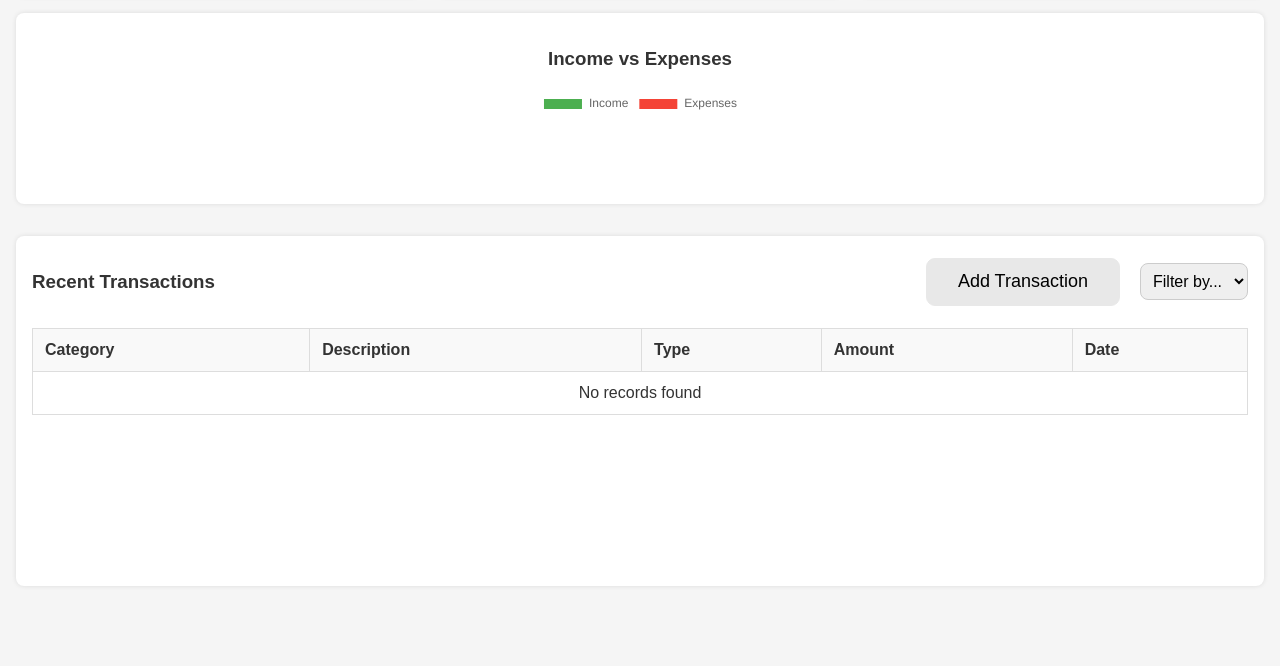
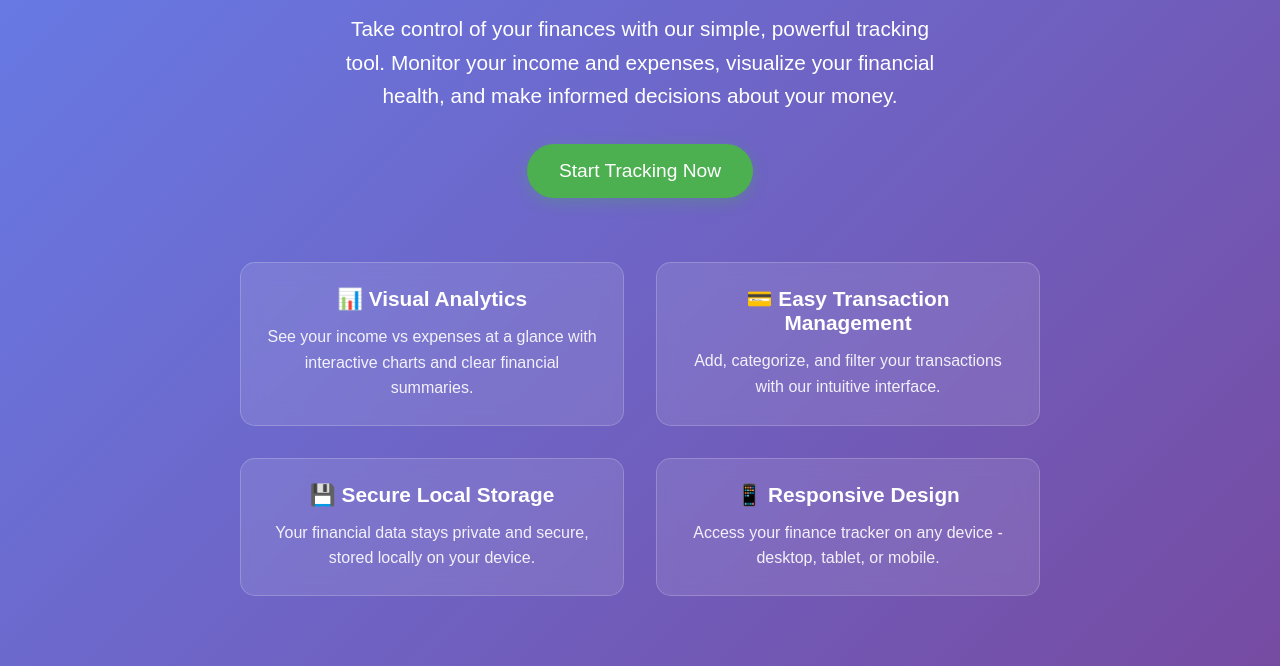
Before and after one commit to Tahir-khan007/MSP2, a website: page index.html in a window 1280 px wide. Shown: the part 198-864 px from the top of the page. Before the commit the page ends 800 px from the top, so only its background shows below. Drawn offline with nearby package versions, Linux system fonts and the light colour scheme.

Commit message:
final improvements

```diff
--- /dev/null
+++ b/finance.css
@@ -0,0 +1,152 @@
+body {
+  font-family: Arial, sans-serif;
+  margin: 0;
+  padding: 0;
+  background-color: #f5f5f5;
+  color: #333;
+  height: 100vh;
+  display: flex;
+  flex-direction: column;
+}
+
+header {
+  padding: 1rem;
+  background: white;
+  text-align: center;
+  font-size: 1.5rem;
+  font-weight: bold;
+  border-bottom: 1px solid #ddd;
+}
+
+.stats {
+  display: flex;
+  flex-wrap: wrap;
+  justify-content: space-around;
+  margin: 1rem;
+  gap: 1rem;
+}
+
+.stat-card,
+.chart-section {
+  background: white;
+  padding: 1rem;
+  border-radius: 8px;
+  box-shadow: 0 0 5px rgba(0, 0, 0, 0.1);
+  flex: 1 1 22%;
+  min-width: 200px;
+  text-align: center;
+}
+
+.transactions {
+  background: white;
+  margin: 1rem;
+  padding: 1rem;
+  border-radius: 8px;
+  box-shadow: 0 0 5px rgba(0, 0, 0, 0.1);
+  flex-grow: 1;
+  display: flex;
+  flex-direction: column;
+}
+
+#chart {
+  max-height: 100px;  /* smaller height */
+  width: 100% !important;
+  height: 100px !important;
+  display: block;
+  margin: 0 auto;  /* center horizontally */
+}
+
+.transactions-header {
+  display: flex;
+  justify-content: space-between;
+  align-items: center;
+  margin-bottom: 1rem;
+  flex-wrap: wrap;
+}
+
+.transactions-header button {
+  padding: 0.7em 1.7em;
+  font-size: 18px;
+  border-radius: 0.5em;
+  background: #e8e8e8;
+  cursor: pointer;
+  border: 1px solid #e8e8e8;
+}
+
+.transactions-header select {
+  padding: 0.5em;
+  font-size: 16px;
+  border-radius: 0.5em;
+  border: 1px solid #ccc;
+  margin-left: 1rem;
+}
+
+.table-container {
+  overflow-y: auto;
+  flex-grow: 1;
+}
+
+table {
+  width: 100%;
+  border-collapse: collapse;
+  min-width: 600px;
+}
+
+th,
+td {
+  padding: 0.75rem;
+  border: 1px solid #ddd;
+  text-align: left;
+}
+
+th {
+  background-color: #f9f9f9;
+}
+
+.income {
+  color: green;
+  font-weight: bold;
+}
+
+.expense {
+  color: red;
+  font-weight: bold;
+}
+
+.modal {
+  display: none;
+  position: fixed;
+  top: 0;
+  left: 0;
+  width: 100%;
+  height: 100%;
+  background: rgba(0, 0, 0, 0.5);
+  justify-content: center;
+  align-items: center;
+}
+
+.modal-content {
+  background: white;
+  padding: 2rem;
+  border-radius: 10px;
+  width: 90%;
+  max-width: 400px;
+}
+
+.modal-content input,
+.modal-content select {
+  width: 100%;
+  padding: 0.5rem;
+  margin: 0.5rem 0;
+  border-radius: 5px;
+  border: 1px solid #ccc;
+}
+
+.modal-content button {
+  padding: 0.7em 1.7em;
+  font-size: 18px;
+  border-radius: 0.5em;
+  background: #e8e8e8;
+  cursor: pointer;
+  border: 1px solid #e8e8e8;
+}
--- a/index.html
+++ b/index.html
@@ -3,79 +3,36 @@
 <head>
   <meta charset="UTF-8" />
   <meta name="viewport" content="width=device-width, initial-scale=1.0" />
-  <title>Finance Tracker</title>
+  <title>Finance Tracker - Your Personal Finance Manager</title>
   <link rel="stylesheet" href="style.css">
 </head>
 <body>
-  <header>My Finance Tracker</header>
+  <div class="hero">
+    <h1>💰 Finance Tracker</h1>
+    <p>Take control of your finances with our simple, powerful tracking tool. Monitor your income and expenses, visualize your financial health, and make informed decisions about your money.</p>
 
-  <section class="stats">
-    <div class="stat-card">
-      <div>Total Balance</div>
-      <h2 id="total-balance">£0.00</h2>
-    </div>
-    <div class="stat-card">
-      <div>Total Income</div>
-      <h2 id="total-income">£0.00</h2>
-    </div>
-    <div class="stat-card">
-      <div>Total Expenses</div>
-      <h2 id="total-expenses">£0.00</h2>
-    </div>
-    <div class="chart-section">
-      <h3>Income vs Expenses</h3>
-      <canvas id="chart" width="100" height="100"></canvas>
-    </div>
-  </section>
+    <button class="cta-button" onclick="window.location.href='finance.html'">
+      Start Tracking Now
+    </button>
 
-  <section class="transactions">
-    <div class="transactions-header">
-      <h3>Recent Transactions</h3>
-      <div>
-        <button id="addTransactionBtn">Add Transaction</button>
-        <select id="filterType">
-          <option value="all">Filter by...</option>
-          <option value="Income">Income</option>
-          <option value="Expense">Expense</option>
-        </select>
+    <div class="features">
+      <div class="feature">
+        <h3>📊 Visual Analytics</h3>
+        <p>See your income vs expenses at a glance with interactive charts and clear financial summaries.</p>
+      </div>
+      <div class="feature">
+        <h3>💳 Easy Transaction Management</h3>
+        <p>Add, categorize, and filter your transactions with our intuitive interface.</p>
+      </div>
+      <div class="feature">
+        <h3>💾 Secure Local Storage</h3>
+        <p>Your financial data stays private and secure, stored locally on your device.</p>
+      </div>
+      <div class="feature">
+        <h3>📱 Responsive Design</h3>
+        <p>Access your finance tracker on any device - desktop, tablet, or mobile.</p>
       </div>
     </div>
-
-    <div class="table-container">
-      <table>
-        <thead>
-          <tr>
-            <th>Category</th>
-            <th>Description</th>
-            <th>Type</th>
-            <th>Amount</th>
-            <th>Date</th>
-          </tr>
-        </thead>
-        <tbody id="transactionBody">
-          <tr id="noRecords"><td colspan="5" style="text-align:center;">No records found</td></tr>
-        </tbody>
-      </table>
-    </div>
-  </section>
-
-  <div class="modal" id="transactionModal">
-    <div class="modal-content">
-      <h3>Add New Transaction</h3>
-      <input type="text" id="category" placeholder="Category" required/>
-      <input type="text" id="description" placeholder="Description"/>
-      <select id="type">
-        <option value="Income">Income</option>
-        <option value="Expense">Expense</option>
-      </select>
-      <input type="number" id="amount" placeholder="Amount" required/>
-      <input type="date" id="date" />
-      <button id="saveTransaction">Save</button>
-    </div>
   </div>
-
-  <script src="https://cdn.jsdelivr.net/npm/chart.js"></script>
-  <script type="module" src="script.js"></script>
 </body>
-
 </html>
--- a/style.css
+++ b/style.css
@@ -2,151 +2,92 @@ body {
     font-family: Arial, sans-serif;
     margin: 0;
     padding: 0;
-  background-color: #f5f5f5;
+    background: linear-gradient(135deg, #667eea 0%, #764ba2 100%);
     color: #333;
-  height: 100vh;
+    min-height: 100vh;
+}
+
+.hero {
     display: flex;
     flex-direction: column;
+    justify-content: center;
+    align-items: center;
+    min-height: 100vh;
+    text-align: center;
+    padding: 2rem;
+    color: white;
 }
 
-header {
-  padding: 1rem;
-  background: white;
-  text-align: center;
-  font-size: 1.5rem;
+.hero h1 {
+    font-size: 3.5rem;
+    margin-bottom: 1rem;
     font-weight: bold;
-  border-bottom: 1px solid #ddd;
+    text-shadow: 2px 2px 4px rgba(0,0,0,0.3);
 }
 
-.stats {
-  display: flex;
-  flex-wrap: wrap;
-  justify-content: space-around;
-  margin: 1rem;
-  gap: 1rem;
+.hero p {
+    font-size: 1.3rem;
+    margin-bottom: 2rem;
+    max-width: 600px;
+    line-height: 1.6;
 }
 
-.stat-card,
-.chart-section {
-  background: white;
-  padding: 1rem;
-  border-radius: 8px;
-  box-shadow: 0 0 5px rgba(0, 0, 0, 0.1);
-  flex: 1 1 22%;
-  min-width: 200px;
-  text-align: center;
+.cta-button {
+    background: #4caf50;
+    color: white;
+    padding: 1rem 2rem;
+    font-size: 1.2rem;
+    border: none;
+    border-radius: 50px;
+    cursor: pointer;
+    transition: all 0.3s ease;
+    text-decoration: none;
+    display: inline-block;
+    box-shadow: 0 4px 15px rgba(76, 175, 80, 0.3);
 }
 
-.transactions {
-  background: white;
-  margin: 1rem;
-  padding: 1rem;
-  border-radius: 8px;
-  box-shadow: 0 0 5px rgba(0, 0, 0, 0.1);
-  flex-grow: 1;
-  display: flex;
-  flex-direction: column;
+.cta-button:hover {
+    background: #45a049;
+    transform: translateY(-2px);
+    box-shadow: 0 6px 20px rgba(76, 175, 80, 0.4);
 }
 
-#chart {
-  max-height: 100px;  /* smaller height */
-  width: 100% !important;
-  height: 100px !important;
-  display: block;
-  margin: 0 auto;  /* center horizontally */
+.features {
+    display: grid;
+    grid-template-columns: repeat(auto-fit, minmax(250px, 1fr));
+    gap: 2rem;
+    margin-top: 4rem;
+    max-width: 800px;
 }
 
-.transactions-header {
-  display: flex;
-  justify-content: space-between;
-  align-items: center;
-  margin-bottom: 1rem;
-  flex-wrap: wrap;
+.feature {
+    background: rgba(255, 255, 255, 0.1);
+    padding: 1.5rem;
+    border-radius: 15px;
+    backdrop-filter: blur(10px);
+    border: 1px solid rgba(255, 255, 255, 0.2);
 }
 
-.transactions-header button {
-  padding: 0.7em 1.7em;
-  font-size: 18px;
-  border-radius: 0.5em;
-  background: #e8e8e8;
-  cursor: pointer;
-  border: 1px solid #e8e8e8;
+.feature h3 {
+    margin-top: 0;
+    font-size: 1.3rem;
+    margin-bottom: 0.8rem;
 }
 
-.transactions-header select {
-  padding: 0.5em;
-  font-size: 16px;
-  border-radius: 0.5em;
-  border: 1px solid #ccc;
-  margin-left: 1rem;
+.feature p {
+    font-size: 1rem;
+    margin: 0;
+    opacity: 0.9;
 }
 
-.table-container {
-  overflow-y: auto;
-  flex-grow: 1;
+@media (max-width: 768px) {
+    .hero h1 {
+    font-size: 2.5rem;
     }
-
-table {
-  width: 100%;
-  border-collapse: collapse;
-  min-width: 600px;
+    .hero p {
+    font-size: 1.1rem;
     }
-
-th,
-td {
-  padding: 0.75rem;
-  border: 1px solid #ddd;
-  text-align: left;
+    .features {
+    grid-template-columns: 1fr;
     }
-
-th {
-  background-color: #f9f9f9;
 }
-
-.income {
-  color: green;
-  font-weight: bold;
-}
-
-.expense {
-  color: red;
-  font-weight: bold;
-}
-
-.modal {
-  display: none;
-  position: fixed;
-  top: 0;
-  left: 0;
-  width: 100%;
-  height: 100%;
-  background: rgba(0, 0, 0, 0.5);
-  justify-content: center;
-  align-items: center;
-}
-
-.modal-content {
-  background: white;
-  padding: 2rem;
-  border-radius: 10px;
-  width: 90%;
-  max-width: 400px;
-}
-
-.modal-content input,
-.modal-content select {
-  width: 100%;
-  padding: 0.5rem;
-  margin: 0.5rem 0;
-  border-radius: 5px;
-  border: 1px solid #ccc;
-}
-
-.modal-content button {
-  padding: 0.7em 1.7em;
-  font-size: 18px;
-  border-radius: 0.5em;
-  background: #e8e8e8;
-  cursor: pointer;
-  border: 1px solid #e8e8e8;
-}
```
Also changed, not shown: finance.html (added, +81 -0 lines), README.md, assets/add-transaction-screenshot.png (added), assets/chart-screenshot.png (added), assets/dashboard-screenshot.png (added), assets/filter-screenshot.png (added), assets/homepage-screenshot.png (added), assets/transactions-table-screenshot.png (added). Lines whose indentation alone changed are shown as unchanged.
